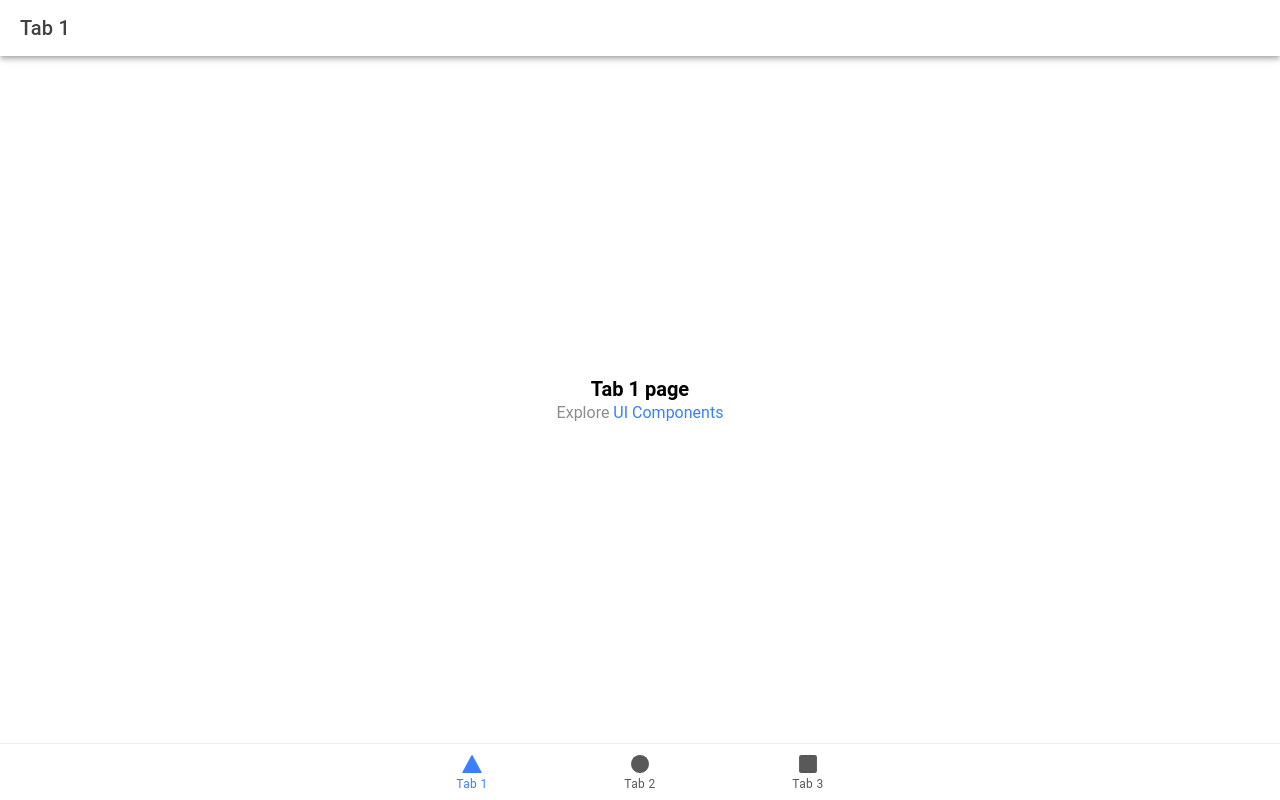
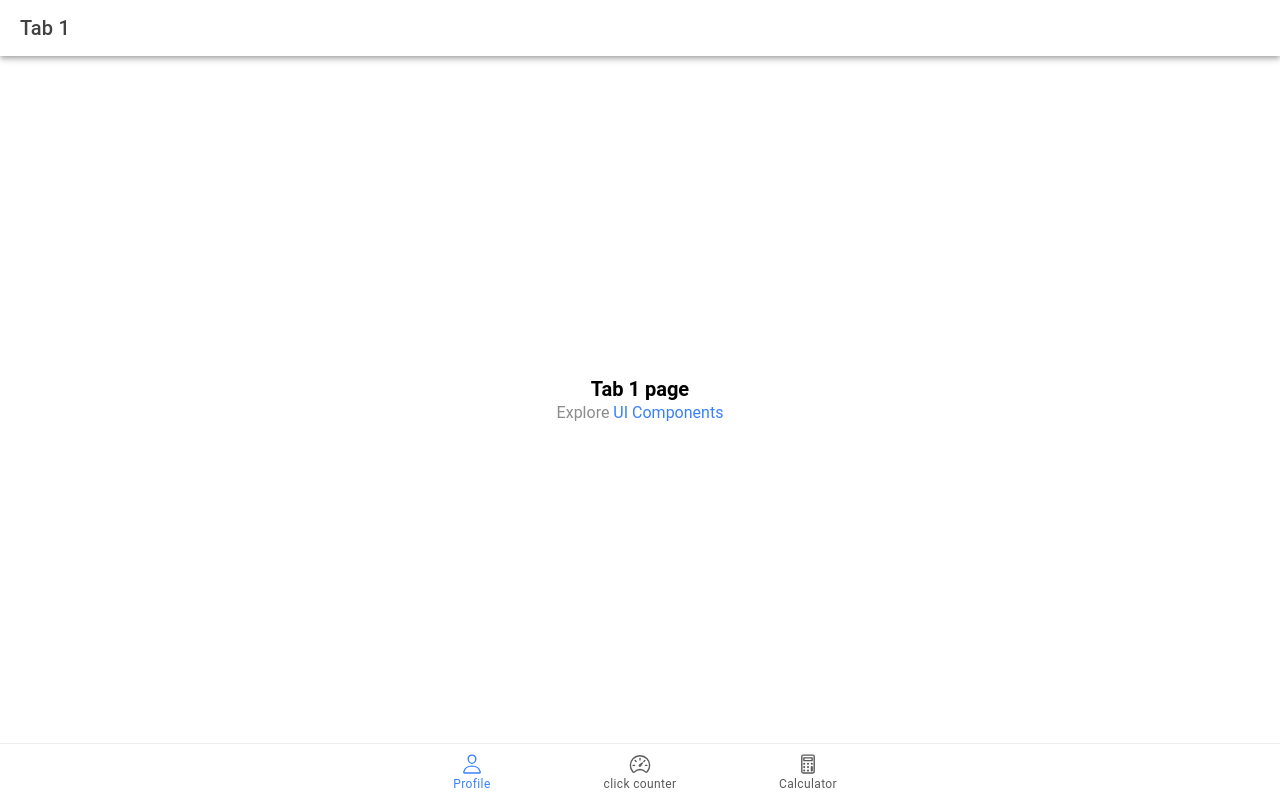
Before and after one commit to Hazeljoy08/ion-t-collantes, a React (Vite) app: page /tab1 in a window 1280 px wide. Built offline with nearby package versions, Linux system fonts and the light colour scheme.

Commit message:
change icon on tab1

```diff
--- a/src/App.tsx
+++ b/src/App.tsx
@@ -10,7 +10,7 @@
   setupIonicReact
 } from '@ionic/react';
 import { IonReactRouter } from '@ionic/react-router';
-import { ellipse, square, triangle } from 'ionicons/icons';
+import { calculatorOutline, ellipse, personOutline, speedometerOutline, square, triangle } from 'ionicons/icons';
 import Tab1 from './pages/Tab1';
 import Tab2 from './pages/Tab2';
 import Tab3 from './pages/Tab3';
@@ -56,16 +56,16 @@
         </IonRouterOutlet>
         <IonTabBar slot="bottom">
           <IonTabButton tab="tab1" href="/tab1">
-            <IonIcon aria-hidden="true" icon={triangle} />
-            <IonLabel>Tab 1</IonLabel>
+            <IonIcon aria-hidden="true" icon={personOutline} />
+            <IonLabel>Profile</IonLabel>
           </IonTabButton>
           <IonTabButton tab="tab2" href="/tab2">
-            <IonIcon aria-hidden="true" icon={ellipse} />
-            <IonLabel>Tab 2</IonLabel>
+            <IonIcon aria-hidden="true" icon={speedometerOutline} />
+            <IonLabel>click counter</IonLabel>
           </IonTabButton>
           <IonTabButton tab="tab3" href="/tab3">
-            <IonIcon aria-hidden="true" icon={square} />
-            <IonLabel>Tab 3</IonLabel>
+            <IonIcon aria-hidden="true" icon={calculatorOutline} />
+            <IonLabel>Calculator</IonLabel>
           </IonTabButton>
         </IonTabBar>
       </IonTabs>
```
